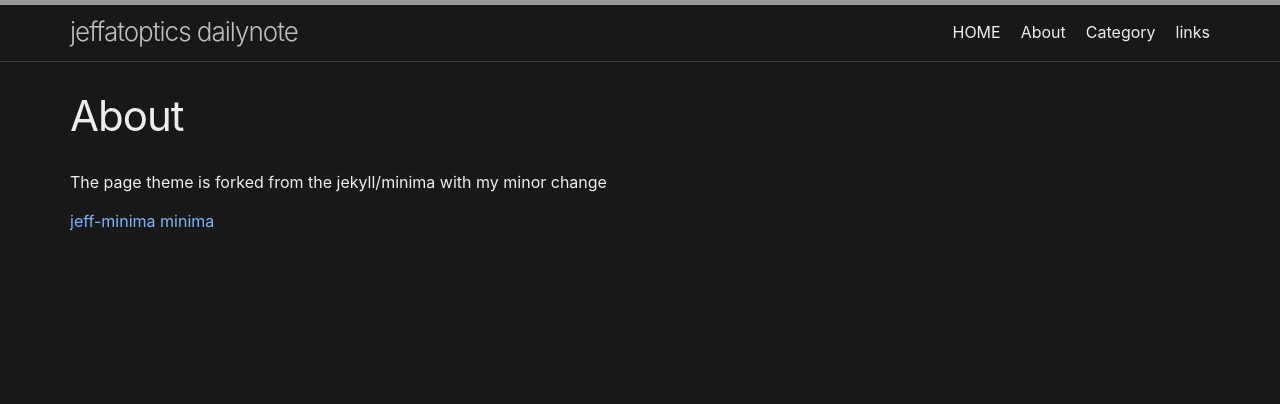
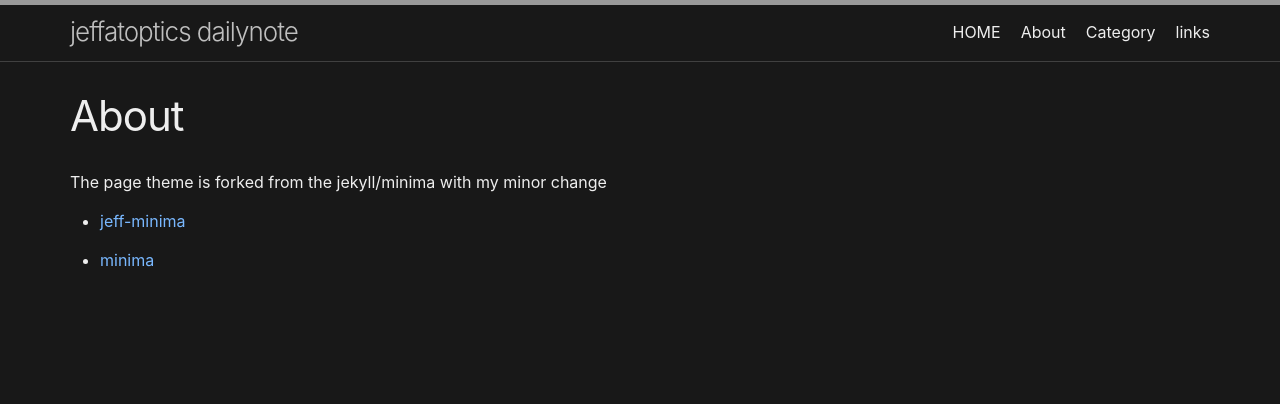
Before and after one commit to jeffatoptics/jeffblog, a Jekyll site: the page built from about.md, in a window 1280 px wide. Shown: the top 404 px of the page. Built offline with Jekyll 4.4.1, drawn with Linux system fonts in a browser that asks for light colours.

Commit message:
2022-04-28 update

```diff
--- a/about.md
+++ b/about.md
@@ -6,5 +6,6 @@ permalink: /about/
 
 The page theme is forked from the jekyll/minima with my minor change
 
-[jeff-minima](https://github.com/jeffatoptics/jeff-minima)
-[minima](https://github.com/jekyll/minima)
+- [jeff-minima](https://github.com/jeffatoptics/jeff-minima)
+
+- [minima](https://github.com/jekyll/minima)
```
